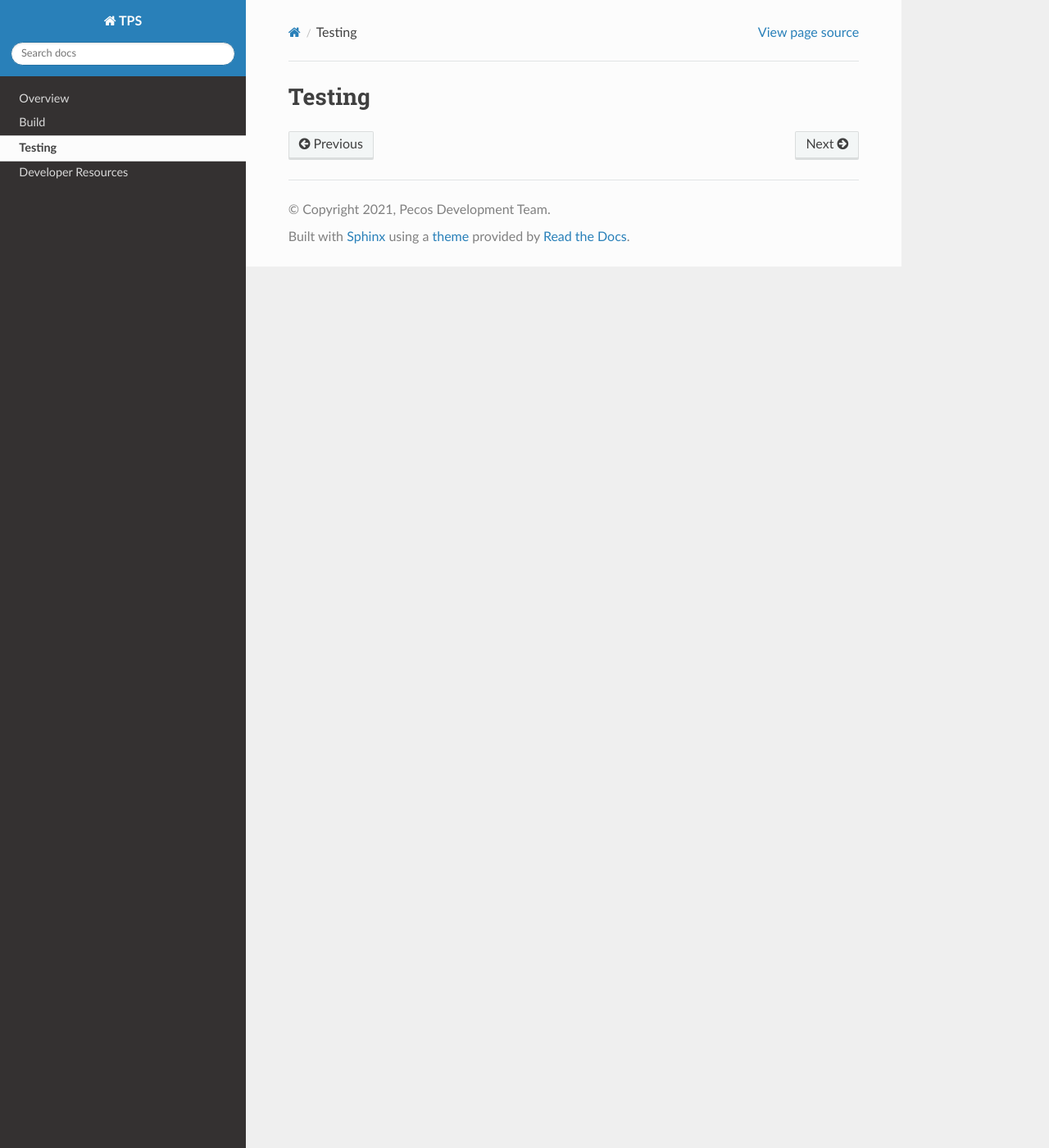
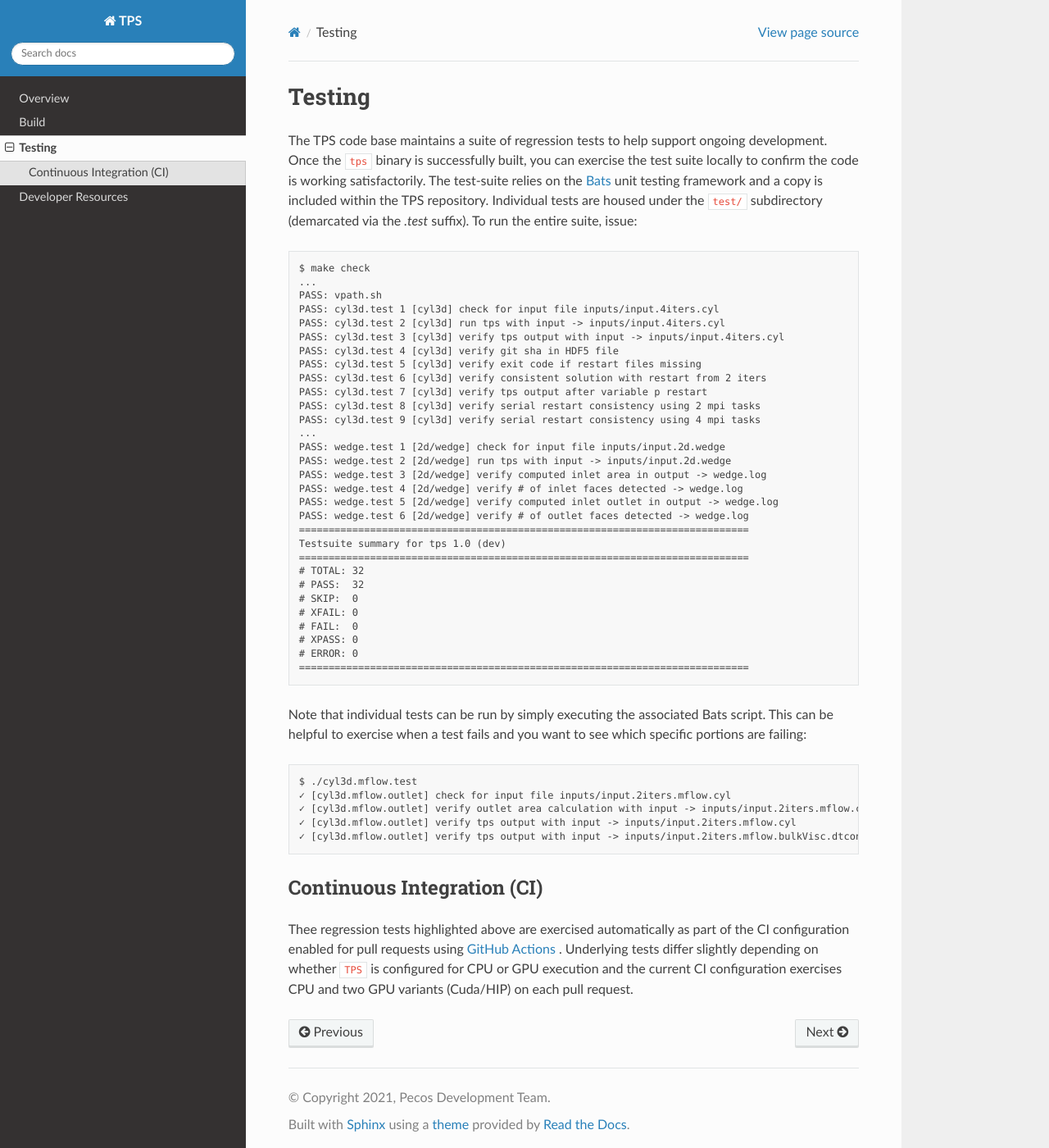
Before and after one commit to pecos/tps-docs, a Sphinx documentation site: the page built from docs/source/test.rst, in a window 1280 px wide and 1400 px high. Shown: the whole window at 82% size. Built offline with Sphinx 7.4.7 and the Read the Docs theme 2.0.0, drawn with Linux system fonts in a browser that asks for light colours.

Commit message:
add content for test page

```diff
--- a/docs/source/test.rst
+++ b/docs/source/test.rst
@@ -1,2 +1,66 @@
 Testing
 ========
+
+The TPS code base maintains a suite of regression tests to help support
+ongoing development. Once the ``tps`` binary is successfully built, you can
+exercise the test suite locally to confirm the code is working
+satisfactorily. The test-suite relies on the `Bats
+<https://github.com/bats-core/bats-core>`_ unit testing framework and a copy is
+included within the TPS repository.
+Individual tests are housed under the ``test/`` subdirectory (demarcated via
+the *.test* suffix).  To run the entire suite, issue:
+
+.. code-block:: text
+
+  $ make check
+  ...
+  PASS: vpath.sh
+  PASS: cyl3d.test 1 [cyl3d] check for input file inputs/input.4iters.cyl
+  PASS: cyl3d.test 2 [cyl3d] run tps with input -> inputs/input.4iters.cyl
+  PASS: cyl3d.test 3 [cyl3d] verify tps output with input -> inputs/input.4iters.cyl
+  PASS: cyl3d.test 4 [cyl3d] verify git sha in HDF5 file
+  PASS: cyl3d.test 5 [cyl3d] verify exit code if restart files missing
+  PASS: cyl3d.test 6 [cyl3d] verify consistent solution with restart from 2 iters
+  PASS: cyl3d.test 7 [cyl3d] verify tps output after variable p restart
+  PASS: cyl3d.test 8 [cyl3d] verify serial restart consistency using 2 mpi tasks
+  PASS: cyl3d.test 9 [cyl3d] verify serial restart consistency using 4 mpi tasks
+  ...
+  PASS: wedge.test 1 [2d/wedge] check for input file inputs/input.2d.wedge
+  PASS: wedge.test 2 [2d/wedge] run tps with input -> inputs/input.2d.wedge
+  PASS: wedge.test 3 [2d/wedge] verify computed inlet area in output -> wedge.log
+  PASS: wedge.test 4 [2d/wedge] verify # of inlet faces detected -> wedge.log
+  PASS: wedge.test 5 [2d/wedge] verify computed inlet outlet in output -> wedge.log
+  PASS: wedge.test 6 [2d/wedge] verify # of outlet faces detected -> wedge.log
+  ============================================================================
+  Testsuite summary for tps 1.0 (dev)
+  ============================================================================
+  # TOTAL: 32
+  # PASS:  32
+  # SKIP:  0
+  # XFAIL: 0
+  # FAIL:  0
+  # XPASS: 0
+  # ERROR: 0
+  ============================================================================
+
+Note that individual tests can be run by simply executing the associated Bats
+script. This can be helpful to exercise when a test fails and you want to see
+which specific portions are failing:
+
+.. code-block:: text
+
+  $ ./cyl3d.mflow.test
+  ✓ [cyl3d.mflow.outlet] check for input file inputs/input.2iters.mflow.cyl
+  ✓ [cyl3d.mflow.outlet] verify outlet area calculation with input -> inputs/input.2iters.mflow.cyl
+  ✓ [cyl3d.mflow.outlet] verify tps output with input -> inputs/input.2iters.mflow.cyl
+  ✓ [cyl3d.mflow.outlet] verify tps output with input -> inputs/input.2iters.mflow.bulkVisc.dtconst.cyl
+
+Continuous Integration (CI)
+***************************
+
+Thee regression tests highlighted above are exercised automatically as part of
+the CI configuration enabled for pull requests using `GitHub Actions
+<https://github.com/pecos/tps/actions/workflows/build.yaml>`_ . Underlying
+tests differ slightly depending on whether ``TPS`` is configured for CPU or GPU
+execution and the current CI configuration exercises CPU and two GPU variants
+(Cuda/HIP) on each pull request.
```
